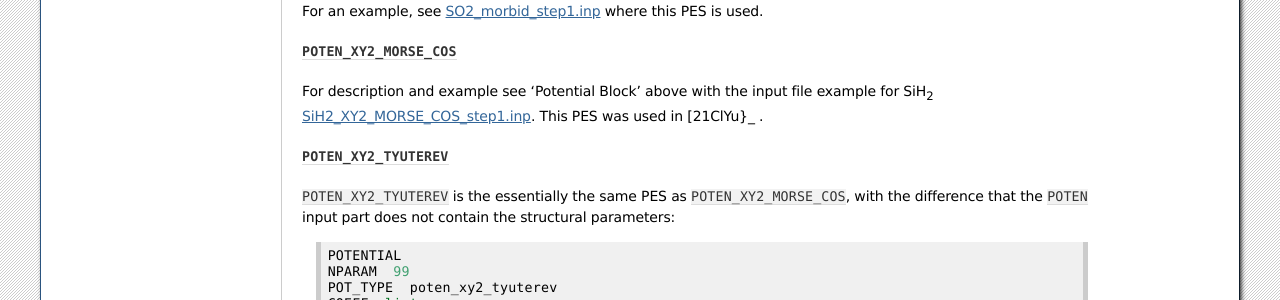
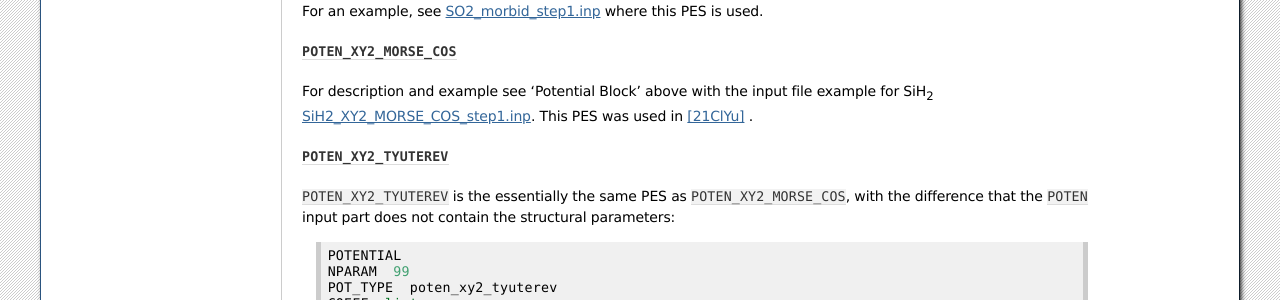
Before and after one commit to Trovemaster/TROVE, a Sphinx documentation site: the page built from docs/source/potentials.rst, in a window 1280 px wide and 900 px high, scrolled down 3122 px. Shown: the part 152-452 px from the top of the window. Built offline with Sphinx 7.4.7, drawn with Linux system fonts in a browser that asks for light colours; formulas are drawn with MathJax 3.

```diff
--- a/docs/source/potentials.rst
+++ b/docs/source/potentials.rst
@@ -210,7 +210,7 @@ For an example, see `SO2_morbid_step1.inp <https://raw.githubusercontent.com/Tro
 ``POTEN_XY2_MORSE_COS``
 ^^^^^^^^^^^^^^^^^^^^^^^
 
-For description and example see 'Potential Block' above with the input file example for SiH\ :sub:`2`  `SiH2_XY2_MORSE_COS_step1.inp <https://raw.githubusercontent.com/Trovemaster/TROVE/develop/docs/source/input/SiH2_XY2_MORSE_COS_step1.inp>`_. This PES was used in [21ClYu}_ .
+For description and example see 'Potential Block' above with the input file example for SiH\ :sub:`2`  `SiH2_XY2_MORSE_COS_step1.inp <https://raw.githubusercontent.com/Trovemaster/TROVE/develop/docs/source/input/SiH2_XY2_MORSE_COS_step1.inp>`_. This PES was used in [21ClYu]_ .
 
 
 
```
